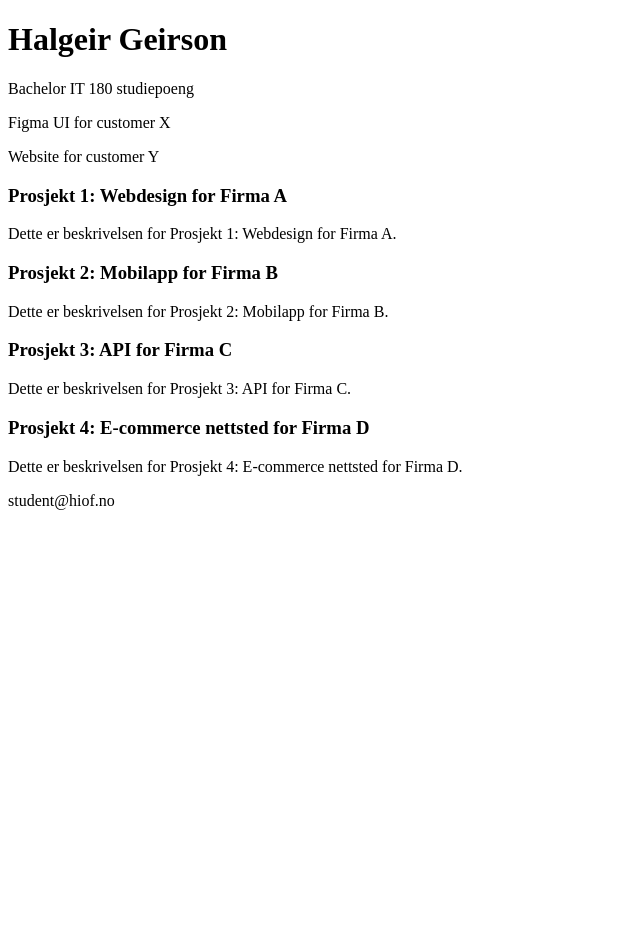
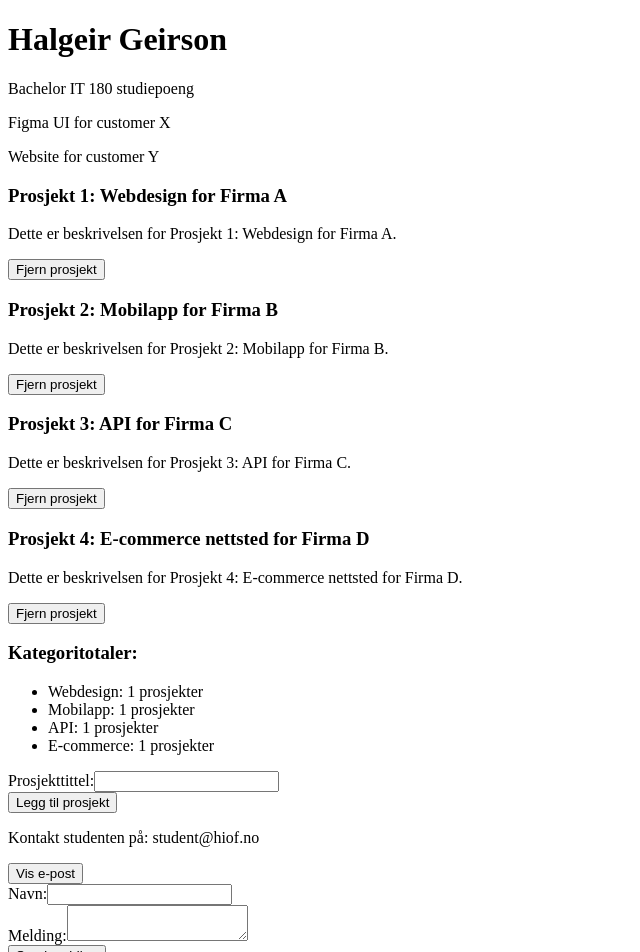
Before and after one commit to JoachimBjerkland/portfolio-2, a React (Vite) app in the folder intro-react/: page / in a window 1280 px wide. Shown: the top 952 px of the page, without its empty margins (0-640 px from the left). Before the commit the page ends 800 px from the top, so only its background shows below. Built offline with nearby package versions, Linux system fonts and the light colour scheme.

Commit message:
Portfolio-2

```diff
--- a/intro-react/src/App.tsx
+++ b/intro-react/src/App.tsx
@@ -1,8 +1,6 @@
 import { useState } from "react";
-
-// Definerer strukturen for erfaringer og prosjekter
-type ExperienceType = { name: string };
-type ProjectType = { title: string };
+import Projects from "./Projects";
+import { ExperienceType, ProjectType } from "./types";
 
 // Header-komponent
 function Header({ student }: { student: { name: string; degree: string; points: number } }) {
@@ -25,41 +23,121 @@ function Experience({ children }: { children: React.ReactNode }) {
 function Experiences({ experiences }: { experiences: ExperienceType[] }) {
   return (
     <div>
-      {experiences.map((experience, index) => (
-        <Experience key={index}>
-          <p>{experience.name}</p>
-        </Experience>
-      ))}
+      {experiences.length === 0 ? (
+        <p>Ingen erfaringer tilgjengelige.</p>
+      ) : (
+        experiences.map((experience, index) => (
+          <Experience key={index}>
+            <p>{experience.name}</p>
+          </Experience>
+        ))
+      )}
     </div>
   );
 }
 
-// Contact-komponent
-function Contact({ student }: { student: { email: string } }) {
-  return <p>{student.email}</p>;
+// Contact-komponent med knapp som viser e-post i en alert og skjema for innsendelse
+function Contact({ email }: { email: string }) {
+  const [name, setName] = useState("");
+  const [message, setMessage] = useState("");
+  const [submittedData, setSubmittedData] = useState<{ name: string; message: string } | null>(null);
+
+  const handleClick = () => {
+    alert(`Studentens e-post: ${email}`);
+  };
+
+  const handleSubmit = (e: React.FormEvent) => {
+    e.preventDefault();
+
+    if (!name || !message) {
+      alert("Vennligst fyll inn både navn og melding.");
+      return;
+    }
+
+    setSubmittedData({ name, message });
+
+    setName("");
+    setMessage("");
+  };
+
+  return (
+    <div>
+      <p>Kontakt studenten på: {email}</p>
+      <button onClick={handleClick}>Vis e-post</button>
+      <form onSubmit={handleSubmit}>
+        <div>
+          <label htmlFor="name">Navn:</label>
+          <input
+            type="text"
+            id="name"
+            value={name}
+            onChange={(e) => setName(e.target.value)}
+            required
+          />
+        </div>
+        <div>
+          <label htmlFor="message">Melding:</label>
+          <textarea
+            id="message"
+            value={message}
+            onChange={(e) => setMessage(e.target.value)}
+            required
+          />
+        </div>
+        <button type="submit">Send melding</button>
+      </form>
+      {submittedData && (
+        <div>
+          <h3>Innsendt data:</h3>
+          <pre>{JSON.stringify(submittedData, null, 2)}</pre>
+        </div>
+      )}
+    </div>
+  );
 }
 
-// Fleksibel Project-komponent som tar inn children
-function Project({ children }: { children: React.ReactNode }) {
-  return <div>{children}</div>;
-}
+// Ny CreateProject-komponent for å legge til prosjekter
+function CreateProject({ onAddProject }: { onAddProject: (title: string) => void }) {
+  const [title, setTitle] = useState("");
 
-// Projects-komponent som bruker map for å rendre prosjekter
-function Projects({ projects }: { projects: ProjectType[] }) {
+  const handleSubmit = (e: React.FormEvent) => {
+    e.preventDefault();
+
+    if (!title) {
+      alert("Vennligst skriv inn en prosjekttittel.");
+      return;
+    }
+
+    onAddProject(title);
+    setTitle("");
+  };
+
   return (
-    <>
-      {projects.map((project, index) => (
-        <Project key={index}>
-          <h3>{project.title}</h3>
-          <p>Dette er beskrivelsen for {project.title}.</p>
-        </Project>
-      ))}
-    </>
+    <form onSubmit={handleSubmit}>
+      <div>
+        <label htmlFor="project-title">Prosjekttittel:</label>
+        <input
+          type="text"
+          id="project-title"
+          value={title}
+          onChange={(e) => setTitle(e.target.value)}
+          required
+        />
+      </div>
+      <button type="submit">Legg til prosjekt</button>
+    </form>
   );
 }
 
 // App-komponent
 function App() {
+  const [projects, setProjects] = useState<ProjectType[]>([
+    { title: "Prosjekt 1: Webdesign for Firma A", category: "Webdesign" },
+    { title: "Prosjekt 2: Mobilapp for Firma B", category: "Mobilapp" },
+    { title: "Prosjekt 3: API for Firma C", category: "API" },
+    { title: "Prosjekt 4: E-commerce nettsted for Firma D", category: "E-commerce" },
+  ]);
+
   const student = {
     name: "Halgeir Geirson",
     degree: "Bachelor IT",
@@ -71,19 +149,23 @@ function App() {
     ],
   };
 
-  const projects = [
-    { title: "Prosjekt 1: Webdesign for Firma A" },
-    { title: "Prosjekt 2: Mobilapp for Firma B" },
-    { title: "Prosjekt 3: API for Firma C" },
-    { title: "Prosjekt 4: E-commerce nettsted for Firma D" },
-  ];
+  const handleAddProject = (title: string) => {
+    setProjects((prevProjects) => [...prevProjects, { title }]);
+  };
+
+  const handleRemoveProject = (index: number) => {
+    setProjects((prevProjects) =>
+      prevProjects.filter((_, i) => i !== index)
+    );
+  };
 
   return (
     <main>
       <Header student={student} />
       <Experiences experiences={student.experiences} />
-      <Projects projects={projects} />
-      <Contact student={student} />
+      <Projects projects={projects} onRemoveProject={handleRemoveProject} />
+      <CreateProject onAddProject={handleAddProject} />
+      <Contact email={student.email} />
     </main>
   );
 }
--- /dev/null
+++ b/intro-react/src/projects.tsx
@@ -0,0 +1,58 @@
+import React from 'react';
+import { ProjectType } from './types';
+
+interface ProjectsProps {
+  projects: ProjectType[];
+  onRemoveProject: (index: number) => void;
+}
+
+function Projects({ projects, onRemoveProject }: ProjectsProps) {
+  // Lag en funksjon for å beregne totalsummer per kategori
+  const getCategoryTotals = () => {
+    const categoryTotals: { [key: string]: number } = {};
+
+    projects.forEach((project) => {
+      if (categoryTotals[project.category]) {
+        categoryTotals[project.category] += 1;
+      } else {
+        categoryTotals[project.category] = 1;
+      }
+    });
+
+    return categoryTotals;
+  };
+
+  const categoryTotals = getCategoryTotals();
+
+  return (
+    <div>
+      {projects.length === 0 ? (
+        <p>Ingen prosjekter tilgjengelige.</p>
+      ) : (
+        <>
+          {projects.map((project, index) => (
+            <div key={index}>
+              <h3>{project.title}</h3>
+              <p>Dette er beskrivelsen for {project.title}.</p>
+              <button onClick={() => onRemoveProject(index)}>Fjern prosjekt</button>
+            </div>
+          ))}
+
+          {/* Vis totalsummer per kategori */}
+          <div>
+            <h3>Kategoritotaler:</h3>
+            <ul>
+              {Object.entries(categoryTotals).map(([category, total]) => (
+                <li key={category}>
+                  {category}: {total} prosjekter
+                </li>
+              ))}
+            </ul>
+          </div>
+        </>
+      )}
+    </div>
+  );
+}
+
+export default Projects;
--- a/intro-react/src/types.tsx
+++ b/intro-react/src/types.tsx
@@ -15,4 +15,9 @@ export const actions = {
   remove: "remove",
 };
 
+export type ProjectType = {
+  title: string;
+  category: string;
+};
+
 export type Action = (typeof actions)[keyof typeof actions];
```
